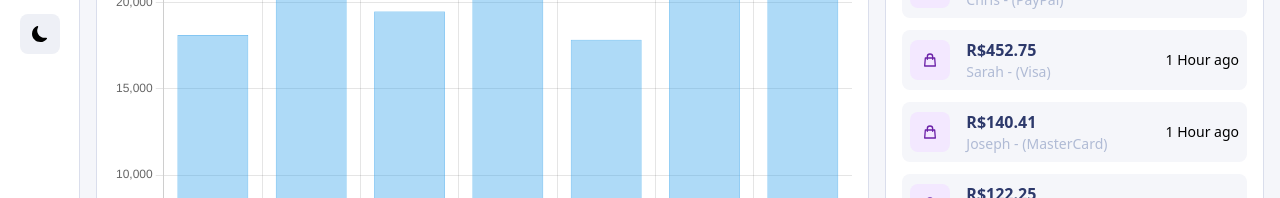
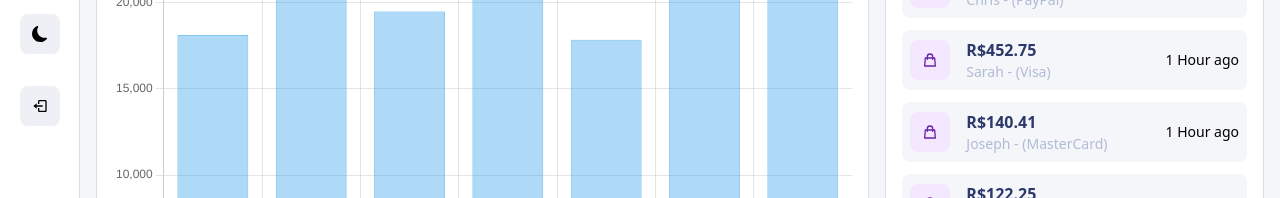
Before and after one commit to valdir-ti/dashboard, a Next.js app: page / in a window 1280 px wide. Shown: the part 393-591 px from the top of the page. Built offline with nearby package versions, Linux system fonts and the light colour scheme; what tailwindcss-rtl would draw is missing.

Commit message:
feat: add logout button

```diff
--- a/src/app/components/Sidebar.tsx
+++ b/src/app/components/Sidebar.tsx
@@ -1,11 +1,11 @@
 'use client'
 
 import Link from 'next/link'
-import Image from 'next/image'
 import { RxSketchLogo, RxDashboard, RxPerson } from 'react-icons/rx'
 import { HiOutlineShoppingBag } from 'react-icons/hi'
 import { FiSettings } from 'react-icons/fi'
 import { BsFillMoonFill, BsFillSunFill } from 'react-icons/bs'
+import { BiLogOut } from 'react-icons/bi'
 
 import useTheme from "@/app/context/useTheme"
 
@@ -63,6 +63,11 @@ const Sidebar = ({ children }: SidebarProps) => {
                     >
                         {theme === 'light' ? <BsFillMoonFill /> : <BsFillSunFill />}
                     </button>
+                    <Link href="/logout">
+                        <div className="bg-gray-100 hover:bg-gray-200 cursor-pointer my-4 p-3 rounded-lg inline-block">
+                            <BiLogOut />
+                        </div>
+                    </Link>
                 </div>
             </div>
             <main className="ml-20 w-full">{children}</main>
```
